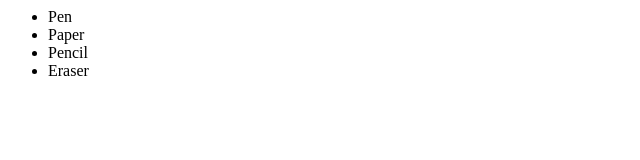
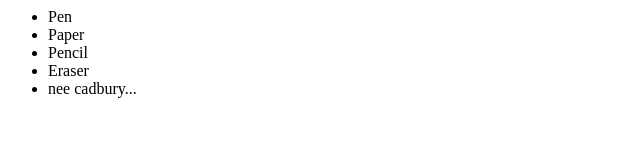
Before and after one commit to Vamshini/newGitTest, a plain HTML site: page index.html in a window 1280 px wide. Shown: the whole page, without its empty margins (0-640 px from the left). Drawn offline with Linux system fonts and the light colour scheme.

Commit message:
Cadbury changed

```diff
--- a/index.html
+++ b/index.html
@@ -5,6 +5,7 @@
 		<li>Paper</li>
 		<li>Pencil</li>
 		<li>Eraser</li>
+		<li>nee cadbury...</li>
 	</ul>
 </body>
 
```
